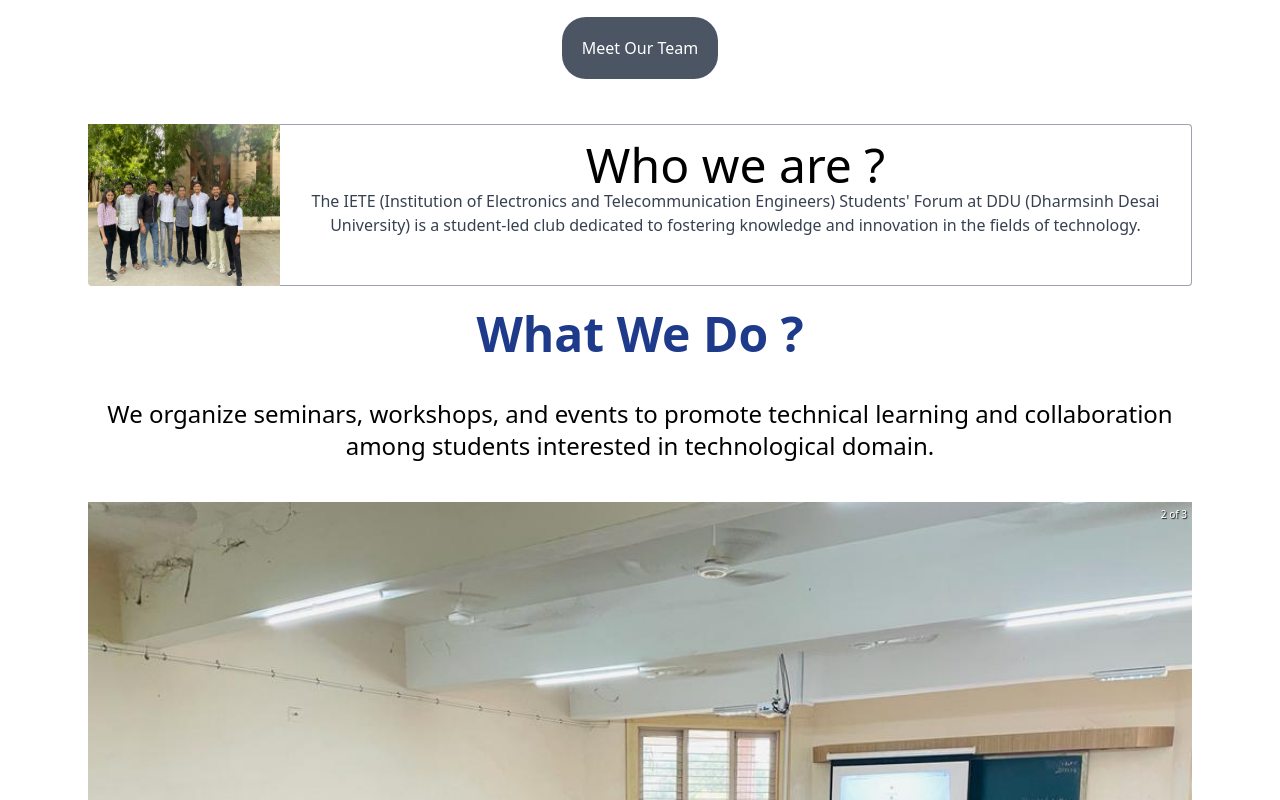
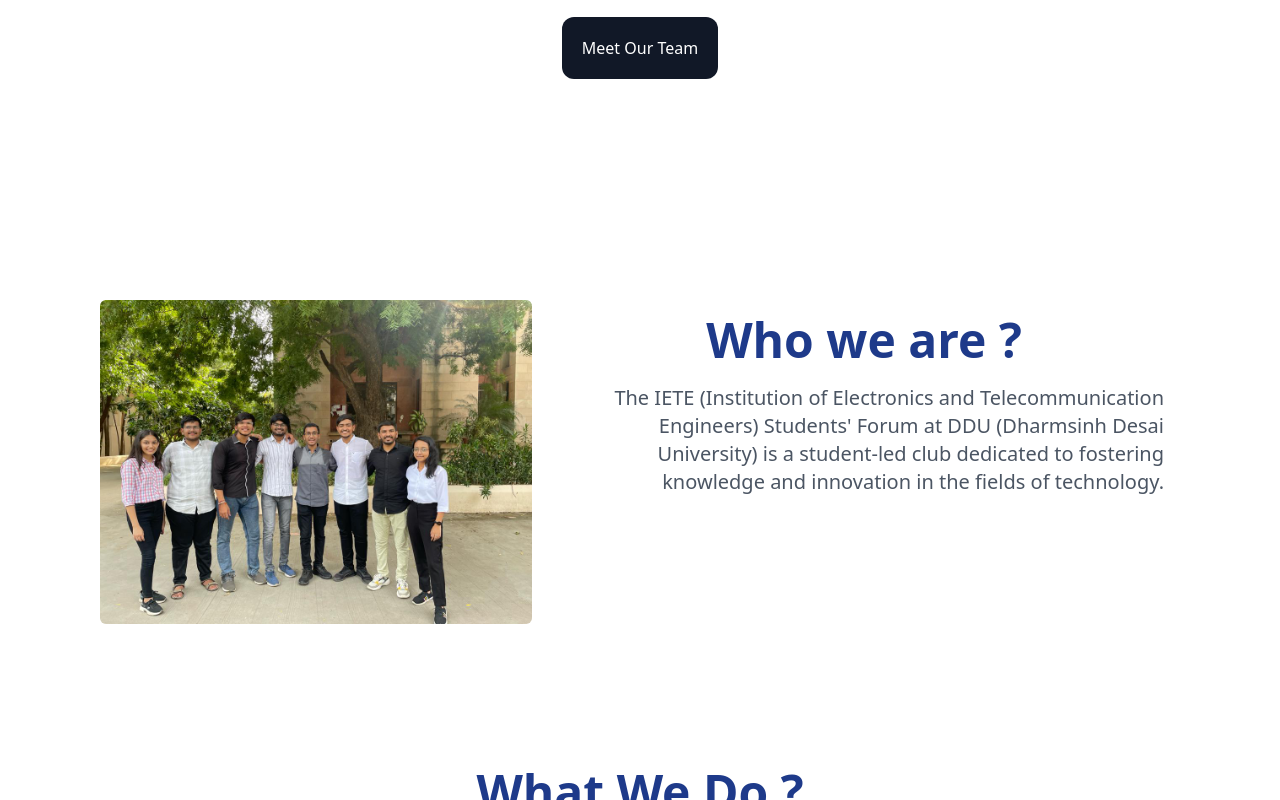
Before and after one commit to ISF-DDU/ISF-website, a React (Create React App) app: page / in a window 1280 px wide. Shown: the part 520-1320 px from the top of the page. Built offline with nearby package versions, Linux system fonts and the light colour scheme.

Commit message:
chore: added some style to the main page,fixed css

```diff
--- a/package.json
+++ b/package.json
@@ -9,6 +9,7 @@
     "@testing-library/user-event": "^13.2.1",
     "react": "^18.2.0",
     "react-dom": "^18.2.0",
+    "react-intersection-observer": "^9.5.2",
     "react-responsive-carousel": "^3.2.23",
     "react-router-dom": "^6.16.0",
     "react-scripts": "5.0.1",
--- /dev/null
+++ b/src/components/FadInComponent.jsx
@@ -0,0 +1,19 @@
+import React from 'react';
+import { useInView } from 'react-intersection-observer';
+
+export default function FadeInComponent(props) {
+  const { ref, inView } = useInView({
+    /* Optional options */
+    threshold: 0.2,
+  });
+
+  return (
+    <div
+      ref={ref}
+      className={`fade-in-section ${inView ? 'is-visible' : ''}`}
+      style={{ transitionDelay: `${props.delay}ms` }}
+    >
+      {props.children}
+    </div>
+  );
+}
--- a/src/index.css
+++ b/src/index.css
@@ -5,3 +5,13 @@
 .active{
     @apply text-white before:absolute before:rounded-full before:-bottom-1 before:w-8 before:h-1 before:bg-white
 }
+.fade-in-section {
+  opacity: 0;
+  transform: translateY(20px);
+  transition: opacity 0.5s ease-out, transform 0.5s ease-out;
+}
+
+.is-visible {
+  opacity: 1;
+  transform: translateY(0);
+}
--- a/src/pages/Home.jsx
+++ b/src/pages/Home.jsx
@@ -2,13 +2,15 @@
 import { Link } from 'react-router-dom'
 import coreteam from '../images/core-team.jpg'
 import HomeCrousel from '../components/HomeCrousel'
+import FadeInComponent from '../components/FadInComponent'
 const Home = () => {
    return (
-      <section className='relative'>
+      <section className='relative h-full'>
          <div className='max-w-6xl mx-auto px-4 sm:px-6'>
             <div className='pt-32 pb-12 md:pt-40 md:pb-20'>
                <div className='text-center pb-12 md:pb-16'>
-                  <h1 className='text-5xl md:text-8xl font-extrabold leading-tighter tracking-tighter mb-4 aos-init aos-animate text-blue-900 ' data-aos="zoom-y-out">IETE STUDENTS' FORUM
+                  <div className='h-[70vh]'>
+                  <h1 className='text-5xl md:text-8xl font-extrabold leading-tighter tracking-tighter mb-4 aos-init aos-animate text-blue-900' data-aos="zoom-y-out">IETE STUDENTS' FORUM
                      <span className=' bg-clip-text text-transparent bg-gradient-to-r from-blue-900 to-blue-800'>
                         <br />
                         DDU
@@ -20,37 +22,42 @@
                      </p>
                      <div className='p-10 max-w-xs mx-auto sm:max-w-none sm:flex sm:justify-center aos-init aos-animate'>
                         <div>
-                           <Link to={'/team'} className='p-5 rounded-3xl text-white bg-gray-600 hover:bg-gray-900 w-full mb-4 sm:w-auto sm:mb-0'>Meet Our Team</Link>
+                           <Link to={'/team'} className='p-5 rounded-xl text-white bg-gray-900 hover:border-[2px] hover:border-solid border-gray-400 hover:bg-transparent hover:text-gray-900 w-full mb-4 sm:w-auto sm:mb-0 transition-all delay-75'>Meet Our Team</Link>
                         </div>
                      </div>
                   </div>
-                  <br className='' />
-                  <div class="max-w-sm w-full lg:max-w-full lg:flex">
-                     <div class="h-48 lg:h-auto lg:w-48 flex-none bg-cover rounded-t lg:rounded-t-none lg:rounded-l text-center overflow-hidden"   >
-                        <img src={coreteam} className='h-full' alt='core-team' />
+                  </div>
+                  <FadeInComponent delay={300}>
+                     <div className='h-[60vh]'>
+                  <div class="max-w-sm w-full lg:max-w-full lg:flex gap-4 p-3">
+                     <div className="h-48 lg:h-auto lg:w-[40%] flex-none bg-cover">
+                        <img src={coreteam} className='h-full w-full rounded-md' alt='core-team' />
                      </div>
-                     <div class="border-r border-b border-l border-gray-400 lg:border-l-0 lg:border-t lg:border-gray-400 bg-white rounded-b lg:rounded-b-none lg:rounded-r p-4 flex flex-col justify-between leading-normal">
-                        <div class="mb-8">
-                           <h1 className='text-5xl'>
+                     <div className="p-4 flex flex-col justify-between leading-normal">
+                        <div className="mb-8 lg:flex lg:flex-col lg:gap-5 lg:justify-center lg:items-center">
+                           <h1 className='text-5xl text-blue-900 font-bold'>
                               Who we are ?
                            </h1>
-                           <p class="text-gray-700 text-base">The IETE (Institution of Electronics and Telecommunication Engineers) Students' Forum at DDU (Dharmsinh Desai University) is a student-led club dedicated to fostering knowledge and innovation in the fields of technology.</p>
+                           <p className="text-end text-gray-600 text-xl">The IETE (Institution of Electronics and Telecommunication Engineers) Students' Forum at DDU (Dharmsinh Desai University) is a student-led club dedicated to fostering knowledge and innovation in the fields of technology.</p>
                         </div>
                      </div>
-
                   </div>
-
-                  <br />
+                  </div>
+                  </FadeInComponent>
+                  <FadeInComponent delay={300}>
                   <h1 className='text-5xl text-blue-900 font-bold'>
                      What We Do ?
                   </h1>
 
-                  <h3 className='my-10 text-2xl'>
+                  <h3 className='my-10 text-xl text-gray-600'>
                      We organize seminars, workshops, and events to promote technical learning and collaboration among students interested in technological domain.
                   </h3>
+                  </FadeInComponent>
 
 
+               <FadeInComponent delay={300}>
                   <HomeCrousel />
+               </FadeInComponent>
                </div>
 
 
```
